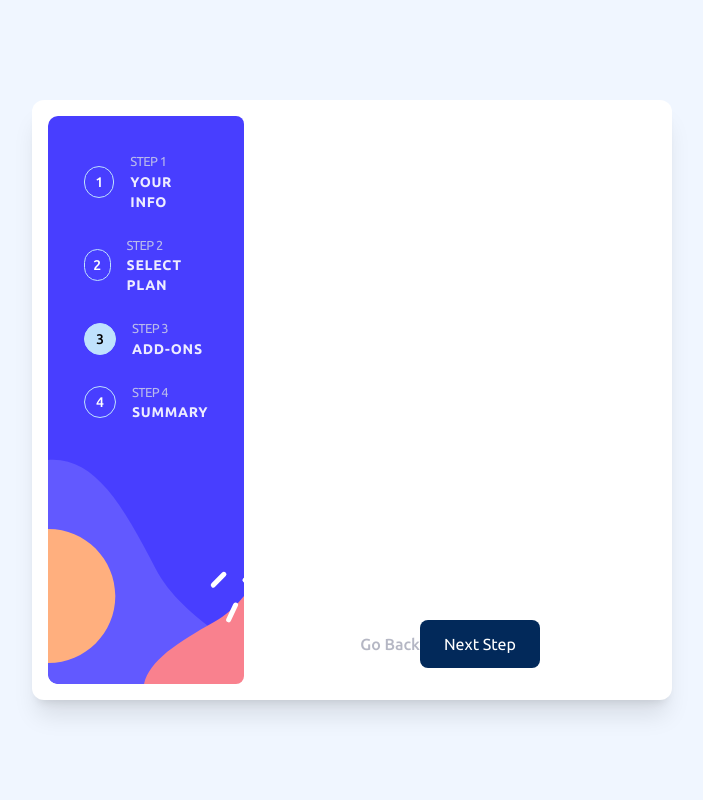
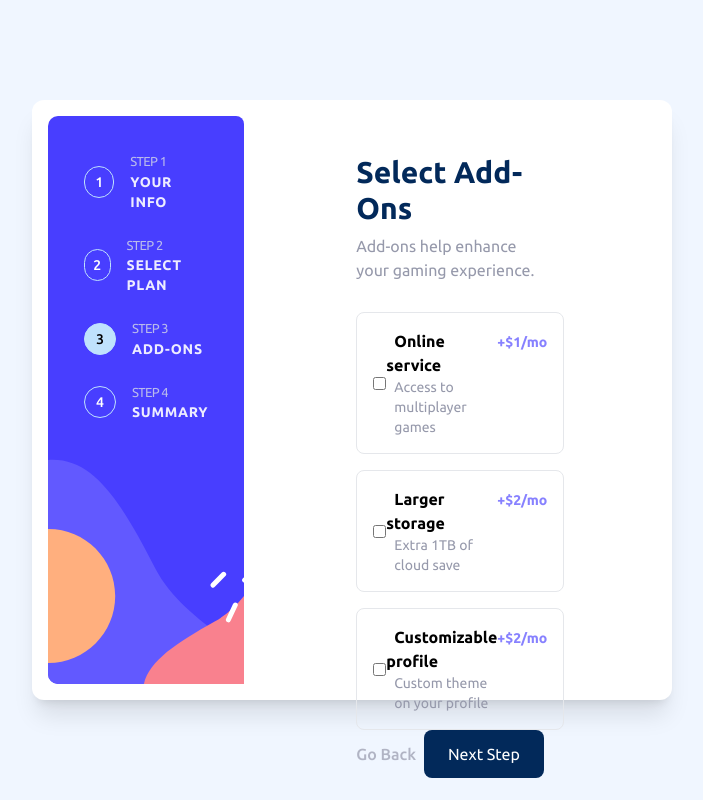
Before and after one commit to brianlagranda/multiStepForm, a React (Vite) app: page /add-ons in a window 1280 px wide. Shown: the whole page, without its empty margins (288-991 px from the left). Built offline with nearby package versions, Linux system fonts and the light colour scheme.

Commit message:
feat: step3 PickAddOns

```diff
--- a/src/MultiStepForm.tsx
+++ b/src/MultiStepForm.tsx
@@ -1,6 +1,7 @@
 import { Routes, Route, useLocation, useNavigate } from 'react-router-dom';
 import PersonalInfoPage from './pages/PersonalInfoPage';
 import SelectPlanPage from './pages/SelectPlanPage';
+import PickAddOnsPage from './pages/PickAddOnsPage';
 import Steps from './components/Steps';
 import FormNavButtons from './components/FormNavButtons/FormNavButtons';
 
@@ -36,13 +37,14 @@ const MultiStepForm: React.FC = () => {
         <div className="flex h-screen items-center justify-center">
             <div className="mx-auto grid h-[600px] w-3/4 max-w-[65%] grid-cols-[2fr_2fr_2fr_1fr] rounded-xl bg-neutral-white p-4 shadow-xl lg:max-w-[50%]">
                 <Steps />
-                <div className="col-span-3 col-start-2 mx-auto flex flex-col items-start p-4">
+                <div className="col-span-3 col-start-2 mx-auto flex w-full flex-col items-start px-28 py-4">
                     <Routes>
                         <Route path="/" element={<PersonalInfoPage />} />
                         <Route
                             path="/select-plan"
                             element={<SelectPlanPage />}
                         />
+                        <Route path="/add-ons" element={<PickAddOnsPage />} />
                     </Routes>
                     <FormNavButtons
                         onBack={handleBack}
--- /dev/null
+++ b/src/components/PickAddOns/AddOnsCard.tsx
@@ -0,0 +1,59 @@
+interface AddOnsCardProps {
+    name: string;
+    checked: boolean;
+    label: string;
+    description: string;
+    price: number;
+    period: string;
+    onChange: (event: React.ChangeEvent<HTMLInputElement>) => void;
+}
+
+const AddOnsCard: React.FC<AddOnsCardProps> = ({
+    name,
+    checked,
+    label,
+    description,
+    price,
+    period,
+    onChange,
+}) => {
+    const handleClick = () => {
+        const event = {
+            target: {
+                name,
+                checked: !checked,
+            },
+        } as unknown as React.ChangeEvent<HTMLInputElement>;
+        onChange(event);
+    };
+
+    return (
+        <div
+            onClick={handleClick}
+            className={`flex w-full cursor-pointer items-center rounded-lg border p-4 ${checked ? 'border-primary-purplish-blue bg-primary-purplish-blue/5' : ''}`}
+        >
+            <input
+                type="checkbox"
+                name={name}
+                checked={checked}
+                onChange={onChange}
+                className="cursor-pointer"
+            />
+            <div className="flex justify-between">
+                <div>
+                    <span className="ml-2 font-bold">{label}</span>
+                    <p className="ml-2 text-sm text-neutral-cool-gray">
+                        {description}
+                    </p>
+                </div>
+                <div>
+                    <span className="text-sm font-bold text-primary-purplish-blue/65">
+                        +${price}/{period}
+                    </span>
+                </div>
+            </div>
+        </div>
+    );
+};
+
+export default AddOnsCard;
--- /dev/null
+++ b/src/components/PickAddOns/PickAddOns.tsx
@@ -0,0 +1,79 @@
+import React from 'react';
+import AddOnsCard from './AddOnsCard';
+
+interface AddOns {
+    onlineService: boolean;
+    largerStorage: boolean;
+    customizableProfile: boolean;
+}
+
+interface AddOnsProps {
+    addOns: AddOns;
+    onAddOnChange: (event: React.ChangeEvent<HTMLInputElement>) => void;
+    onSubmit: (event: React.FormEvent) => void;
+    isYearly: boolean;
+}
+
+const addOnsTypes = [
+    {
+        name: 'onlineService',
+        label: 'Online service',
+        description: 'Access to multiplayer games',
+        monthlyPrice: 1,
+        yearlyPrice: 10,
+    },
+    {
+        name: 'largerStorage',
+        label: 'Larger storage',
+        description: 'Extra 1TB of cloud save',
+        monthlyPrice: 2,
+        yearlyPrice: 20,
+    },
+    {
+        name: 'customizableProfile',
+        label: 'Customizable profile',
+        description: 'Custom theme on your profile',
+        monthlyPrice: 2,
+        yearlyPrice: 20,
+    },
+];
+
+const PickAddOns: React.FC<AddOnsProps> = ({
+    addOns,
+    onAddOnChange,
+    onSubmit,
+    isYearly,
+}) => {
+    return (
+        <>
+            <div className="my-3.5 flex w-full flex-col items-start">
+                <h1 className="py-2 text-3xl font-bold">Select Add-Ons</h1>
+                <p className="mb-4">
+                    Add-ons help enhance your gaming experience.
+                </p>
+            </div>
+            <form id="select-add-ons-form" onSubmit={onSubmit}>
+                <div className="flex flex-col gap-4">
+                    {addOnsTypes.map((addOn) => (
+                        <AddOnsCard
+                            key={addOn.name}
+                            name={addOn.name}
+                            checked={addOns[addOn.name as keyof AddOns]}
+                            label={addOn.label}
+                            description={addOn.description}
+                            price={
+                                isYearly
+                                    ? addOn.yearlyPrice
+                                    : addOn.monthlyPrice
+                            }
+                            period={isYearly ? 'yr' : 'mo'}
+                            onChange={onAddOnChange}
+                        />
+                    ))}
+                </div>
+            </form>
+        </>
+    );
+};
+
+export default PickAddOns;
--- a/src/features/form/formSlice.ts
+++ b/src/features/form/formSlice.ts
@@ -17,8 +17,11 @@ const formSlice = createSlice({
         ) {
             state.selectPlan = action.payload;
         },
-        updateAddOns(state, action: PayloadAction<FormState['addOns']>) {
-            state.addOns = action.payload;
+        updateAddOns(
+            state,
+            action: PayloadAction<Partial<FormState['addOns']>>
+        ) {
+            state.addOns = { ...state.addOns, ...action.payload };
         },
     },
 });
--- /dev/null
+++ b/src/pages/PickAddOnsPage.tsx
@@ -0,0 +1,36 @@
+import React from 'react';
+import { useSelector, useDispatch } from 'react-redux';
+import { useNavigate } from 'react-router-dom';
+import { RootState } from '../store/store';
+import { updateAddOns } from '../features/form/formSlice';
+import PickAddOns from '../components/PickAddOns/PickAddOns';
+
+const SelectAddOnsPage: React.FC = () => {
+    const dispatch = useDispatch();
+    const navigate = useNavigate();
+    const { addOns, selectPlan } = useSelector(
+        (state: RootState) => state.form
+    );
+    const isYearly = selectPlan.planSubs === 'Yearly';
+
+    const handleAddOnChange = (event: React.ChangeEvent<HTMLInputElement>) => {
+        const { name, checked } = event.target;
+        dispatch(updateAddOns({ [name]: checked }));
+    };
+
+    const handleSubmit = (event: React.FormEvent) => {
+        event.preventDefault();
+        navigate('/summary');
+    };
+
+    return (
+        <PickAddOns
+            addOns={addOns}
+            onAddOnChange={handleAddOnChange}
+            onSubmit={handleSubmit}
+            isYearly={isYearly}
+        />
+    );
+};
+
+export default SelectAddOnsPage;
```
